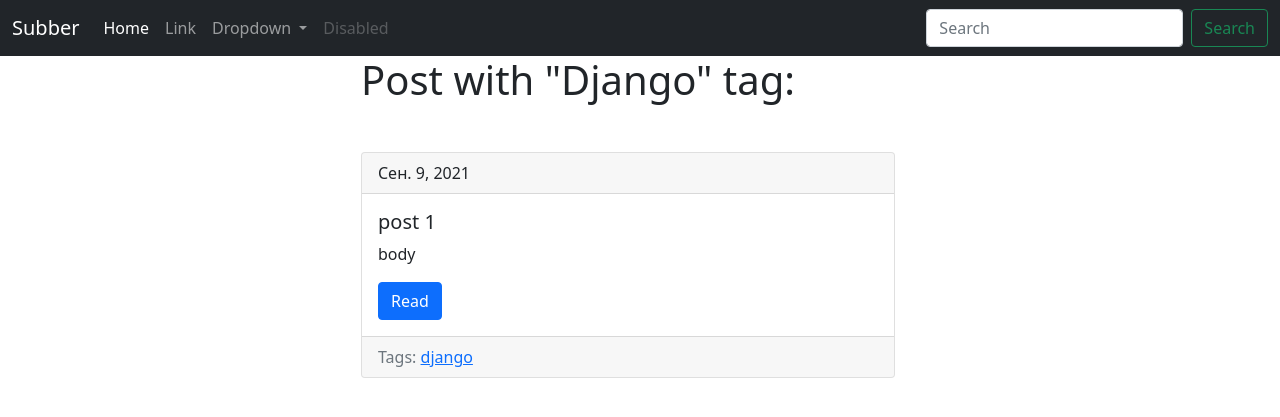
After one commit to artemioo/djnago-practice-simple-blog, a Django app: page /tag/django/ in a window 1280 px wide. The commit adds this page. Shown: the top 417 px of the page. Run offline with Django 3.2, Linux system fonts and the light colour scheme; data comes from the database, SQL or seed files in the repository; both versions use the stored data as it was after the commit.

Commit message:
added mixin and Tag model

```diff
--- a/blog/models.py
+++ b/blog/models.py
@@ -6,6 +6,7 @@ class Post(models.Model):
     title = models.CharField(max_length=150, db_index=True) #ставим индексирование для быстрого поиска
     slug = models.SlugField(max_length=150, unique=True) #уник. поля по умолчанию индексируются
     body = models.TextField(blank=True, db_index=True)
+    tags = models.ManyToManyField('Tag', blank=True, related_name='posts')
     date_pub = models.DateField(auto_now_add=True)
 
     def get_absolute_url(self):
@@ -13,3 +14,13 @@ class Post(models.Model):
 
     def __str__(self):
         return self.title  #переопредили метод str для отображения
+
+class Tag(models.Model):
+    title = models.CharField(max_length=50)
+    slug = models.SlugField(max_length=50, unique=True)
+
+    def get_absolute_url(self):
+        return reverse('tag_detail_url', kwargs={'slug': self.slug})
+
+    def __str__(self):
+        return self.title
--- /dev/null
+++ b/blog/templates/blog/includes/post_card_template.html
@@ -0,0 +1,19 @@
+<div class="card mb-4">
+  <div class="card-header">
+    {{ post.date_pub }}
+  </div>
+  <div class="card-body">
+    <h5 class="card-title">{{ post.title }}</h5>
+    <p class="card-text"> {{ post.body | truncatewords:15 }}</p>
+    <a href="{{ post.get_absolute_url }}" class="btn btn-primary">Read</a>
+  </div>
+  <div class="card-footer text-muted">
+    Tags:
+    {% for tag in post.tags.all %} <!-- тут мы обращаемся ко всем(all) постам у который есть данный тэг,
+      через менеджер отношений(который лежит в .tags. )
+      и выводим эти самые посты
+    + теги с ссылками на них же -->
+      <a href="{{ tag.get_absolute_url }}"> {{ tag.title }}</a>
+      {% endfor %}
+  </div>
+</div>
--- a/blog/templates/blog/post_detail.html
+++ b/blog/templates/blog/post_detail.html
@@ -11,4 +11,5 @@
   <p>
     {{ post.body }}
   </p>
+      {{ post.tags }}
 {% endblock %}
--- /dev/null
+++ b/blog/templates/blog/tag_detail.html
@@ -0,0 +1,13 @@
+{% extends 'blog/base_blog.html' %}
+
+{% block title %}
+ {{ tag.title }} - {{ block.super }}
+{% endblock %}
+
+{% block content %}
+  <h1 class='mb-5'> Post with "{{ tag.title|title }}" tag:</h1>
+
+  {% for post in tag.posts.all %}
+    {% include 'blog/includes/post_card_template.html' %}
+{% endfor %}
+{% endblock %}
--- a/blog/urls.py
+++ b/blog/urls.py
@@ -4,5 +4,7 @@ from .views import *
 
 urlpatterns = [
     path('', main_view, name='main_url'),
-    path('post/<str:slug>/', post_view, name='post_detail_url')
+    path('post/<str:slug>/', PostDetail.as_view(), name='post_detail_url'),
+    path('tags/', tags_list, name='tags_list_url'),
+    path('tag/<str:slug>/', TagDetail.as_view(), name='tag_detail_url')
 ]
--- /dev/null
+++ b/blog/utils.py
@@ -0,0 +1,11 @@
+from django.shortcuts import render, get_object_or_404
+from .models import *
+
+class ObjectDetailMixin:
+    model = None
+    template = None
+
+    def get(self, request, slug):
+        obj = get_object_or_404(self.model, slug__iexact=slug)
+        return render(request, self.template,
+                      context={self.model.__name__.lower(): obj})
--- a/blog/views.py
+++ b/blog/views.py
@@ -1,11 +1,22 @@
 from django.shortcuts import render
-from .models import Post
+from .models import Post, Tag
+from .utils import ObjectDetailMixin
+from django.views.generic import View
 
 def main_view(request):
     posts = Post.objects.all()
     return render(request, 'blog/index.html', context={'posts': posts})
 
+class PostDetail(ObjectDetailMixin, View):
+    model = Post
+    template = 'blog/post_detail.html'
 
-def post_view(request, slug):
-    post = Post.objects.get(slug__iexact=slug)
-    return render(request, 'blog/post_detail.html', context={'post': post})
+
+class TagDetail(ObjectDetailMixin, View):
+    model = Tag
+    template = 'blog/tag_detail.html'
+
+
+def tags_list(request):
+    tags = Tag.objects.all()
+    return render(request, 'blog/tags_list.html', context={'tags':tags})
```
Also changed, not shown: blog/templates/blog/index.html (+2 -12 lines), blog/templates/blog/tags_list.html (added, +14 -0 lines), blog/migrations/0002_auto_20210911_0739.py (added), db.sqlite3.
